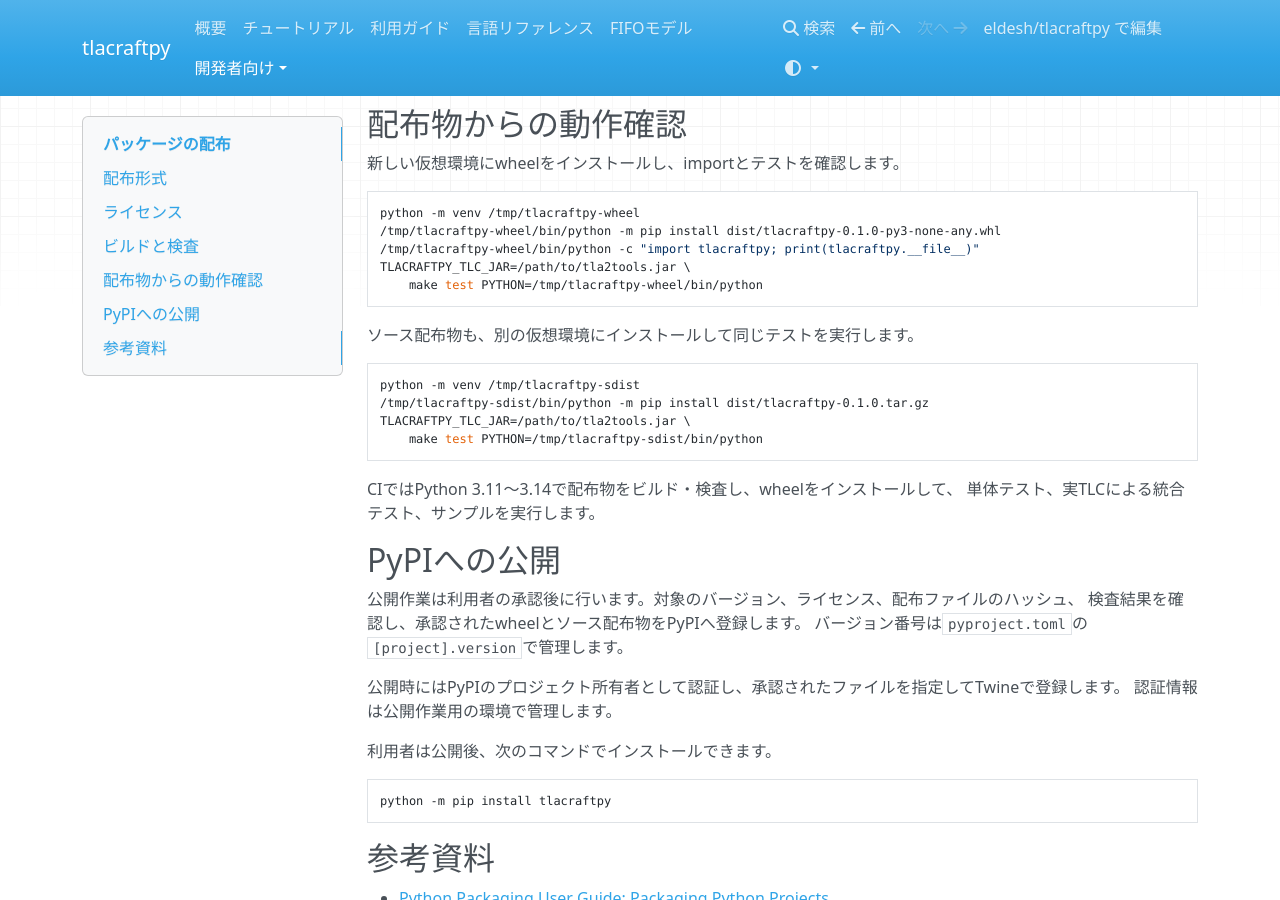
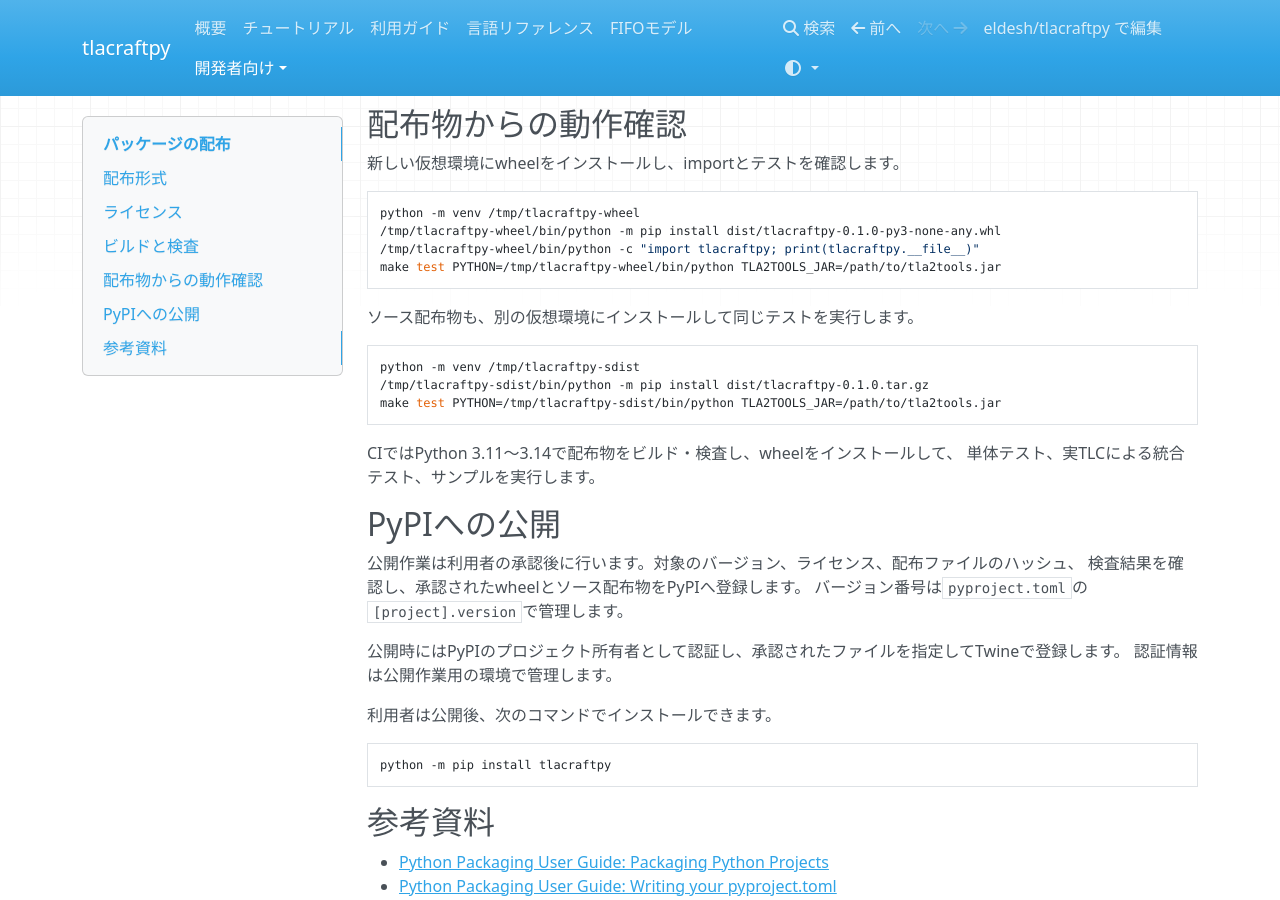
Before and after one commit to eldesh/tlacraftpy, an MkDocs documentation site: the page built from docs/distribution.md, in a window 1280 px wide and 900 px high, scrolled down 864 px. Built offline with MkDocs 1.6.1, drawn with Linux system fonts in a browser that asks for light colours; nearby versions of some CDN libraries.

Commit message:
Pass the TLA2TOOLS_JAR make variable explicitly to TLC tests

````diff
--- a/docs/distribution.md
+++ b/docs/distribution.md
@@ -47,8 +47,7 @@ sha256sum dist/tlacraftpy-0.1.0*
 python -m venv /tmp/tlacraftpy-wheel
 /tmp/tlacraftpy-wheel/bin/python -m pip install dist/tlacraftpy-0.1.0-py3-none-any.whl
 /tmp/tlacraftpy-wheel/bin/python -c "import tlacraftpy; print(tlacraftpy.__file__)"
-TLACRAFTPY_TLC_JAR=/path/to/tla2tools.jar \
-    make test PYTHON=/tmp/tlacraftpy-wheel/bin/python
+make test PYTHON=/tmp/tlacraftpy-wheel/bin/python TLA2TOOLS_JAR=/path/to/tla2tools.jar
 ```
 
 ソース配布物も、別の仮想環境にインストールして同じテストを実行します。
@@ -56,8 +55,7 @@ TLACRAFTPY_TLC_JAR=/path/to/tla2tools.jar \
 ```bash
 python -m venv /tmp/tlacraftpy-sdist
 /tmp/tlacraftpy-sdist/bin/python -m pip install dist/tlacraftpy-0.1.0.tar.gz
-TLACRAFTPY_TLC_JAR=/path/to/tla2tools.jar \
-    make test PYTHON=/tmp/tlacraftpy-sdist/bin/python
+make test PYTHON=/tmp/tlacraftpy-sdist/bin/python TLA2TOOLS_JAR=/path/to/tla2tools.jar
 ```
 
 CIではPython 3.11〜3.14で配布物をビルド・検査し、wheelをインストールして、
````
Also changed, not shown: docs/development.md (+4 -2 lines), 6 other files.
